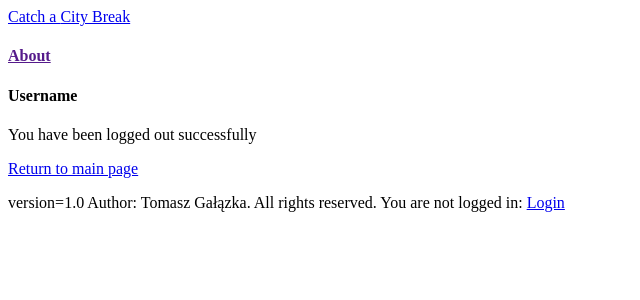
After one commit to TomekGalazka/catch-a-city-break, a Django app: page /auth/logout_user/ in a window 1280 px wide. The commit adds this page. Shown: the top 300 px of the page, without its empty margins (0-640 px from the left). Run offline with Django 3.2, Linux system fonts and the light colour scheme.

Commit message:
Add LoginUserForm.Add login and logout functionalties. Add login and logout to base template.

```diff
--- /dev/null
+++ b/catch_a_city_break/auth_ex/templates/auth_ex/logout.html
@@ -0,0 +1,6 @@
+{%  extends 'base.html' %}
+
+    {% block body %}
+        <p>You have been logged out successfully</p>
+        <p><a href="{% url 'city_breaks_app:index' %}">Return to main page</a></p>
+    {% endblock %}
--- a/catch_a_city_break/auth_ex/urls.py
+++ b/catch_a_city_break/auth_ex/urls.py
@@ -7,5 +7,7 @@ app_name = 'auth_ex'
 
 urlpatterns = [
     path('register_user/', views.RegisterUserView.as_view(), name='register-user'),
+    path('login_user/', views.LoginUserView.as_view(), name='login-user'),
+    path('logout_user/', views.LogoutUserView.as_view(), name='logout-user'),
 
 ]
--- a/catch_a_city_break/auth_ex/views.py
+++ b/catch_a_city_break/auth_ex/views.py
@@ -1,8 +1,11 @@
+from django.contrib.auth import authenticate, login, logout
 from django.contrib.auth.models import User
-from django.urls import reverse_lazy
+from django.shortcuts import render
+from django.urls import  reverse_lazy
+from django.views import View
 from django.views.generic import FormView
 
-from .forms import RegisterUserForm
+from .forms import RegisterUserForm, LoginUserForm
 
 
 class RegisterUserView(FormView):
@@ -18,5 +21,25 @@ class RegisterUserView(FormView):
 
         if password == repeat_password:
             user = User.objects.create_user(username=username, email=email, password=password)
+        return super().form_valid(form)
 
+
+class LoginUserView(FormView):
+    template_name = 'auth_ex/login.html'
+    form_class = LoginUserForm
+    success_url = reverse_lazy('city_breaks_app:index')
+
+    def form_valid(self, form):
+        request = self.request
+        user = authenticate(
+            username=form.cleaned_data['username'],
+            password=form.cleaned_data['password']
+        )
+        login(request, user)
         return super().form_valid(form)
+
+
+class LogoutUserView(View):
+    def get(self, request, *args, **kwargs):
+        logout(request)
+        return render(request, 'auth_ex/logout.html')
--- a/catch_a_city_break/city_breaks_app/templates/city_breaks_app/index.html
+++ b/catch_a_city_break/city_breaks_app/templates/city_breaks_app/index.html
@@ -10,10 +10,10 @@
             <a href="">Activity types</a>
         </li>
         <li>
-            <a href="">Register</a>
+            <a href="{% url 'auth_ex:register-user' %}">Register</a>
         </li>
         <li>
-            <a href="">Login</a>
+            <a href="{% url 'auth_ex:login-user' %}">Login</a>
         </li>
         <li>
             <a href="">Go to my plan</a>
--- a/catch_a_city_break/city_breaks_app/views.py
+++ b/catch_a_city_break/city_breaks_app/views.py
@@ -3,5 +3,5 @@ from django.views import View
 
 
 class IndexView(View):
-    def get(self, request):
+    def get(self, request, *args, **kwargs):
         return render(request, 'city_breaks_app/index.html')
--- a/catch_a_city_break/templates/base.html
+++ b/catch_a_city_break/templates/base.html
@@ -24,7 +24,13 @@
     {% endblock %}
 
     <footer>
-        <p>version=1.0 Author: Tomasz Gałązka. All rights reserved.</p>
+        <p>version=1.0 Author: Tomasz Gałązka. All rights reserved.
+            {% if request.user.is_authenticated %}
+                Logged user: {{ request.user.username }} <a href="{% url 'auth_ex:logout-user' %}">Logout</a>
+            {% else %}
+                You are not logged in: <a href="{% url 'auth_ex:login-user' %}">Login</a>
+            {% endif %}
+        </p>
     </footer>
 </body>
 </html>
```
Also changed, not shown: catch_a_city_break/auth_ex/forms.py (+22 -0 lines), catch_a_city_break/auth_ex/templates/auth_ex/login.html (added, +9 -0 lines).
